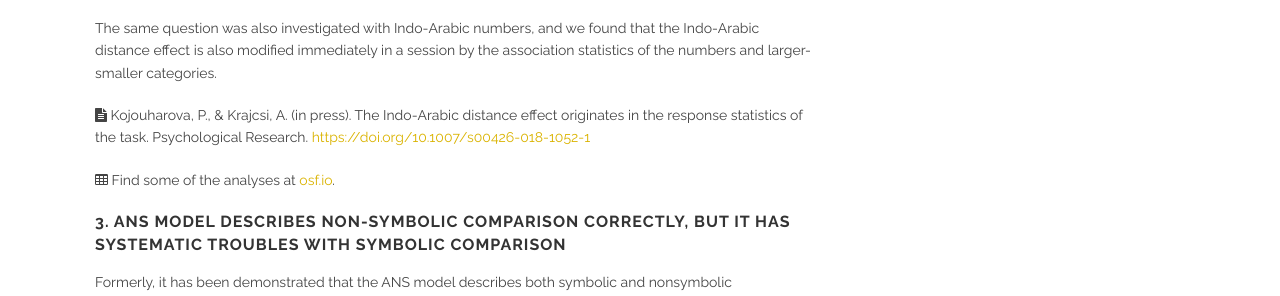
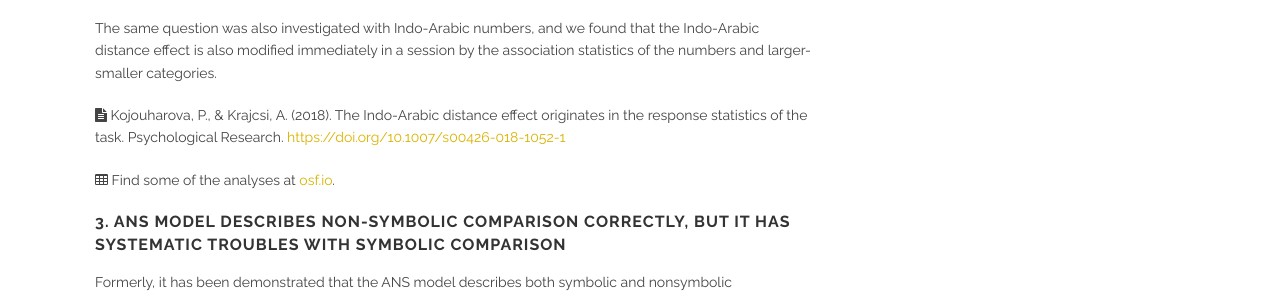
Before and after one commit to theNumberWorks/numberworks_website, a Jekyll site: the page built from discrete_semantic_system.md, in a window 1280 px wide and 900 px high, scrolled down 1994 px. Shown: the part 153-449 px from the top of the window. Built offline with Jekyll 4.4.1, drawn with Linux system fonts in a browser that asks for light colours.

Commit message:
Update discrete_semantic_system.md

```diff
--- a/discrete_semantic_system.md
+++ b/discrete_semantic_system.md
@@ -44,7 +44,7 @@ In the classic ANS model, the distance effect of a comparison task is the conseq
 
 The same question was also investigated with Indo-Arabic numbers, and we found that the Indo-Arabic distance effect is also modified immediately in a session by the association statistics of the numbers and larger-smaller categories.
 
-<i class='fa fa-file-text'></i> Kojouharova, P., & Krajcsi, A. (in press). The Indo-Arabic distance effect originates in the response statistics of the task. Psychological Research. [https://doi.org/10.1007/s00426-018-1052-1](https://doi.org/10.1007/s00426-018-1052-1)
+<i class='fa fa-file-text'></i> Kojouharova, P., & Krajcsi, A. (2018). The Indo-Arabic distance effect originates in the response statistics of the task. Psychological Research. [https://doi.org/10.1007/s00426-018-1052-1](https://doi.org/10.1007/s00426-018-1052-1)
 
 <i class='fa fa-table'></i> Find some of the analyses at [osf.io](https://osf.io/qjymb/).
 
```
